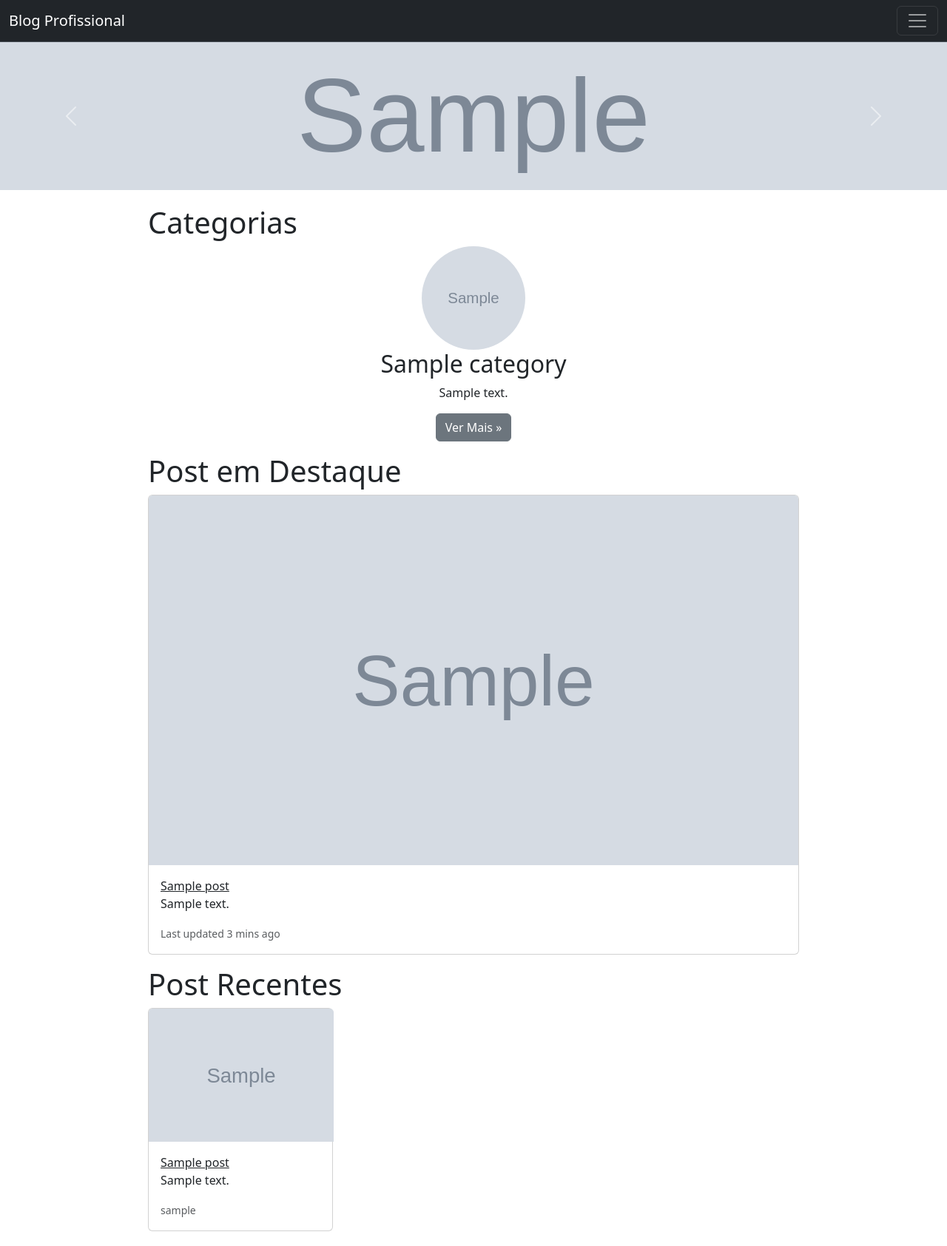
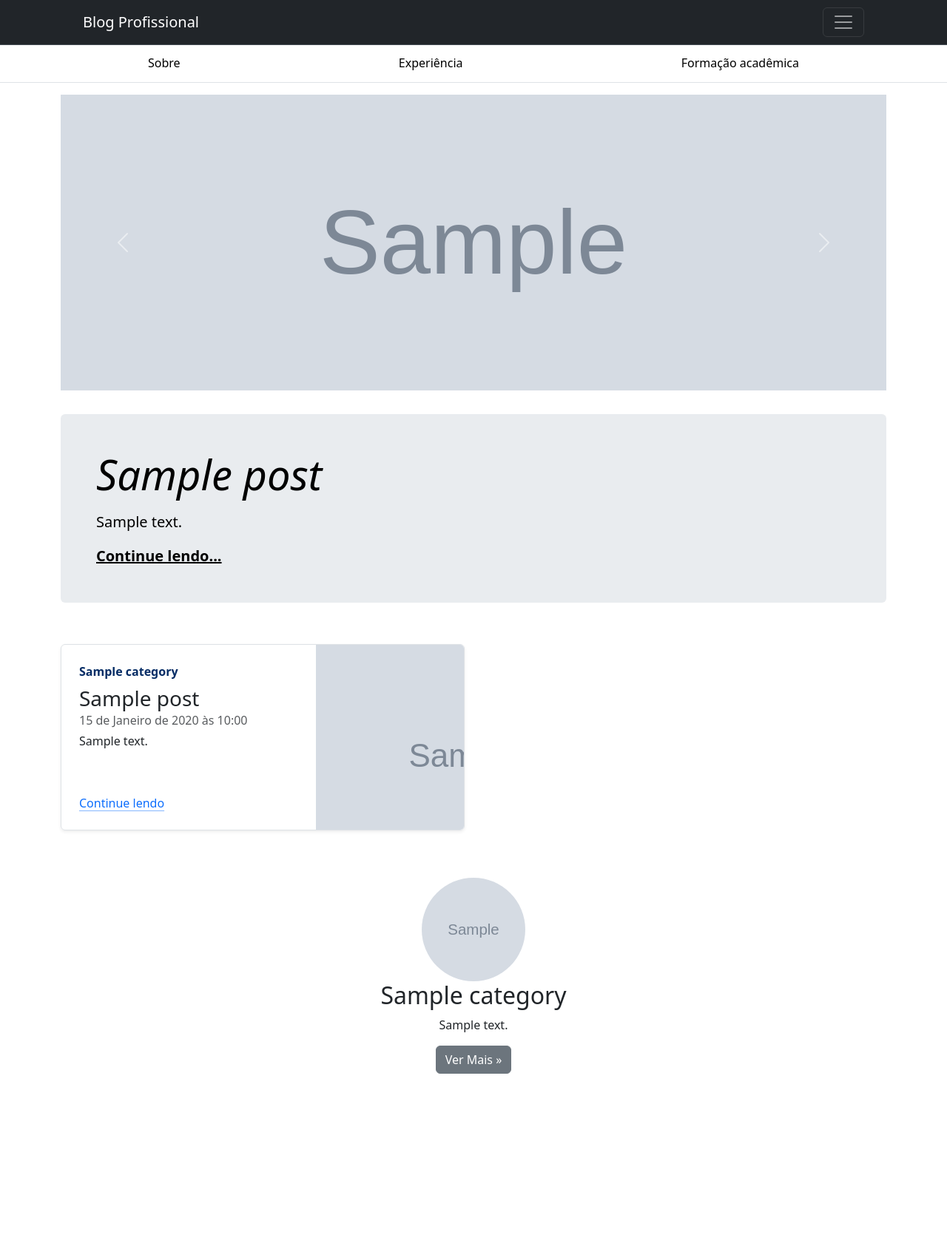
Before and after one commit to limahugovt/professional-blog, a Django app: page / in a window 1280 px wide. Shown: the whole page at 74% size. After the commit the page ends 1452 px from the top, so only its background shows below. Run offline with Django 5.2, Linux system fonts and the light colour scheme; tables that the repository leaves empty hold one stand-in row (values such as "Sample post"); grey boxes marked "Sample" are stand-in pictures.

Commit message:
implement

```diff
--- a/courses/templates/base.html
+++ b/courses/templates/base.html
@@ -15,7 +15,7 @@
 
 <body>
   <header>
-    <nav class="navbar bg-dark border-bottom border-body" data-bs-theme="dark">
+    <nav class="navbar bg-dark border-bottom border-body" data-bs-theme="dark" style="padding: 10px 100px;">
       <div class="container-fluid">
         <a class="navbar-brand" href="{% url 'home' %}">Blog Profissional</a>
         <button class="navbar-toggler" type="button" data-bs-toggle="collapse" data-bs-target="#navbarNavAltMarkup" aria-controls="navbarNavAltMarkup" aria-expanded="false" aria-label="Toggle navigation">
@@ -29,6 +29,14 @@
         </div>
       </div>
     </nav>
+  </header>
+  <div class="nav-scroller py-1 mb-3 border-bottom" style="padding: 0px 200px;">
+    <nav class="nav nav-underline justify-content-between">
+      <a class="nav-item nav-link link-body-emphasis" href="#">Sobre</a>
+      <a class="nav-item nav-link link-body-emphasis" href="#">Experiência</a>
+      <a class="nav-item nav-link link-body-emphasis" href="#">Formação acadêmica</a>
+    </nav>
+  </div>
   {% block content %}
   {% endblock %}
 </body>
--- a/courses/templates/index.html
+++ b/courses/templates/index.html
@@ -3,14 +3,17 @@
 {% load static %}
 
 {% block content %}
+
+<main class="container" style="display: flex; flex-direction: column; gap: 32px ;">
   <div id="carouselExampleAutoplaying" class="carousel slide" data-bs-ride="carousel">
     <div class="carousel-inner">
-    {% for categories in categories %}
+      {% for posts_recents in posts_recents %}
       <div class="carousel-item active">
-      <img src="{{ categories.image.url }}" class="d-block" alt="..." style="max-height: 200px; background-size: cover; width: 100%;">
+        <img src="{{ posts_recents.image.url }}" class="d-block" alt="..." style="max-height: 400px; background-size: cover; width: 100%;">
       </div>
       {% endfor %}
     </div>
+
     <button class="carousel-control-prev" type="button" data-bs-target="#carouselExampleAutoplaying" data-bs-slide="prev">
       <span class="carousel-control-prev-icon" aria-hidden="true"></span>
       <span class="visually-hidden">Previous</span>
@@ -21,11 +24,38 @@
     </button>
   </div>
 
+  {% for posts_relevant in posts_relevant %}
+  <div class="p-4 p-md-5 mb-4 rounded text-body-emphasis bg-body-secondary">
+    <div class="col-lg-6 px-0">
+      <h1 class="display-4 fst-italic">{{ posts_relevant.title }}</h1>
+      <p class="lead my-3">{{ posts_relevant.content }}</p>
+      <p class="lead mb-0"><a href="{% url 'detail' posts_relevant.id %}" class="text-body-emphasis fw-bold">Continue lendo...</a></p>
+    </div>
+  </div>
+  {% endfor %}
 
+  <div class="row mb-2">
+    {% for posts_featured in posts_featured %}
+    <div class="col-md-6">
+      <div class="row g-0 border rounded overflow-hidden flex-md-row mb-4 shadow-sm h-md-250 position-relative">
+        <div class="col p-4 d-flex flex-column position-static">
+          <strong class="d-inline-block mb-2 text-primary-emphasis">{{ posts_featured.category }}</strong>
+          <h3 class="mb-0">{{ posts_featured.title }}</h3>
+          <div class="mb-1 text-body-secondary">{{ posts_featured.updated }}</div>
+          <p class="card-text mb-auto">{{ posts_featured.content }}</p>
+          <a href="{% url 'detail' posts_featured.id %}" class="icon-link gap-1 icon-link-hover stretched-link">
+            Continue lendo
+            <svg class="bi"><use xlink:href="#chevron-right"></use></svg>
+          </a>
+        </div>
+        <div class="col-auto d-none d-lg-block" style="width: 200px; height: 250px;">
+          <img src="{{ posts_featured.image.url }}" alt="">
+        </div>
+      </div>
+    </div>
+    {% endfor %}
+  </div>
 
-<main style="padding: 20px 200px;">
-
-  <h1>Categorias</h1>
   <section style="display: flex; width: 100%; justify-content: center; gap: 60px;">
     {% for categories in categories %}
       <div class="row">
@@ -41,38 +71,5 @@
       </div>
     {% endfor %}
   </section>
-
-  <h1>Post em Destaque</h1>
-  <section>
-    {% for posts_relevant in posts_relevant %}
-    <div class="card mb-3">
-      <img src="{{ posts_relevant.image.url }}" class="card-img-top" style="max-height: 500px; object-fit: cover;">
-      <div class="card-body">
-        <a class="card-title" href="{% url 'detail' posts_relevant.id %}">{{ posts_relevant.title }}</a>
-        <p class="card-text">{{ posts_relevant.content }}</p>
-        <p class="card-text"><small class="text-body-secondary">Last updated 3 mins ago</small></p>
-      </div>
-    </div>
-    {% endfor %}
-  </section>
-
-  <h1>Post Recentes</h1>
-  <section>
-    <div class="card-group" style="display: flex; ">
-      {% for posts_recents in posts_recents %}
-      <div class="card" style="max-width: 250px;">
-        <img src="{{ posts_recents.image.url }}" class="card-img-top"
-          style="object-fit: cover; width: 250px; height: 180px;">
-        <div class="card-body">
-          <a class="card-title" href="{% url 'detail' posts_recents.id %}">{{ posts_recents.title }}</a>
-          <p class="card-text">{{ posts_recents.content }}</p>
-          <p class="card-text"><small class="text-body-secondary">{{ posts_recents.author }}</small></p>
-        </div>
-      </div>
-      {% endfor %}
-    </div>
-  </section>
 </main>
-
-
 {% endblock %}
--- a/courses/views.py
+++ b/courses/views.py
@@ -5,13 +5,17 @@ def home(request):
     context = {
         'posts_relevant': Post.objects.filter(relevant=True).order_by('-publish')[:1],
         'posts_recents': Post.objects.filter(status='published').order_by('-publish')[:7],
+        'posts_featured': Post.objects.filter(status='published').order_by('-publish')[:2],
         'categories': Category.objects.all()[:3]
     }
     return render(request, 'index.html', context)
 
 def detail_view(request, id):
     post = get_object_or_404(Post, id=id)
-    context = {'post': post}
+    context = {
+        'post': post,
+        'posts_recents': Post.objects.filter(status='published').order_by('-publish')[:7],
+               }
     return render(request, 'pagePost.html', context)
 
 def detail_view_category(request, id):
```
Also changed, not shown: courses/templates/pagePost.html (+40 -18 lines). Lines whose indentation alone changed are shown as unchanged.
